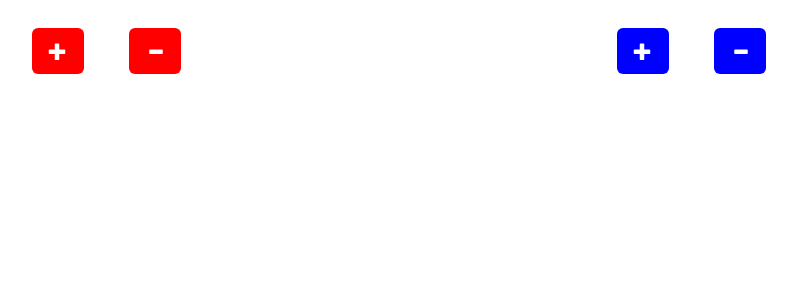
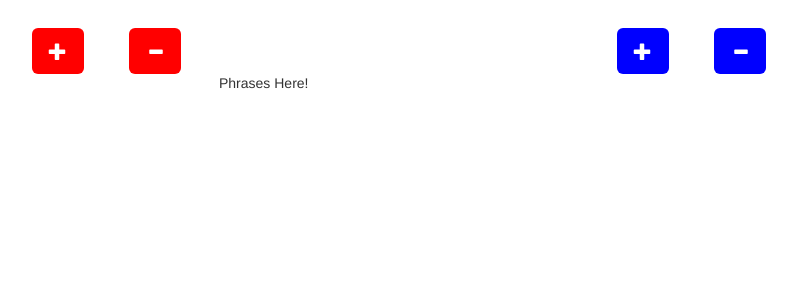
Before and after one commit to MRemetz/wordmemes, a Flask app: page / in a window 1280 px wide. Shown: the part 176-459 px from the top of the page, without its empty margins (241-1038 px from the left). Run offline with Flask 2, Linux system fonts and the light colour scheme; some libraries are stand-ins or nearby versions.

Commit message:
Added Phrases to page

```diff
--- a/templates/index.html
+++ b/templates/index.html
@@ -71,8 +71,10 @@
                 <div class="col-md-4 col-xs-4"></div>
 
                 <div class="col-md-4 col-xs-4">
-                    <p id="current-word"></p>
+                    <p id="word-box" class="word-box">Phrases Here!</p>
                 </div>
+
+                <div class="col-md-4 col-xs-4"></div>
             </div>
         </div>
     </body>
```
